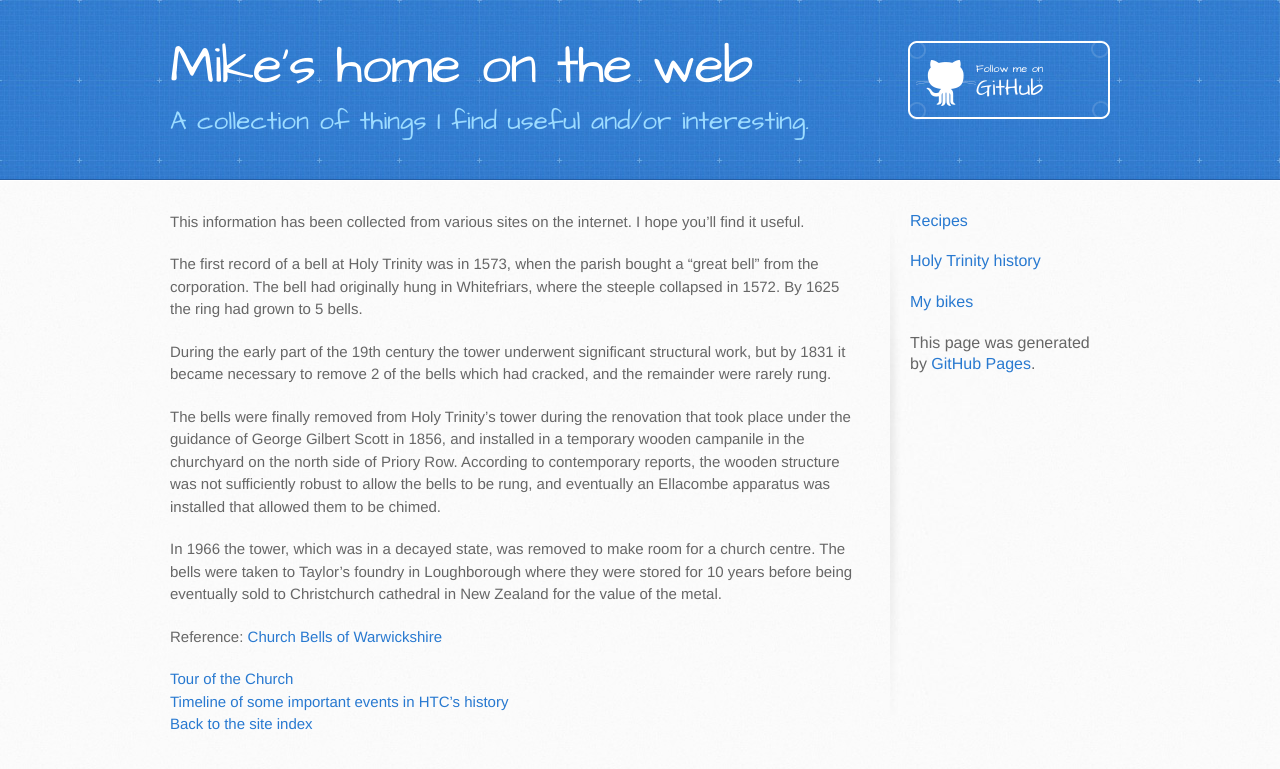
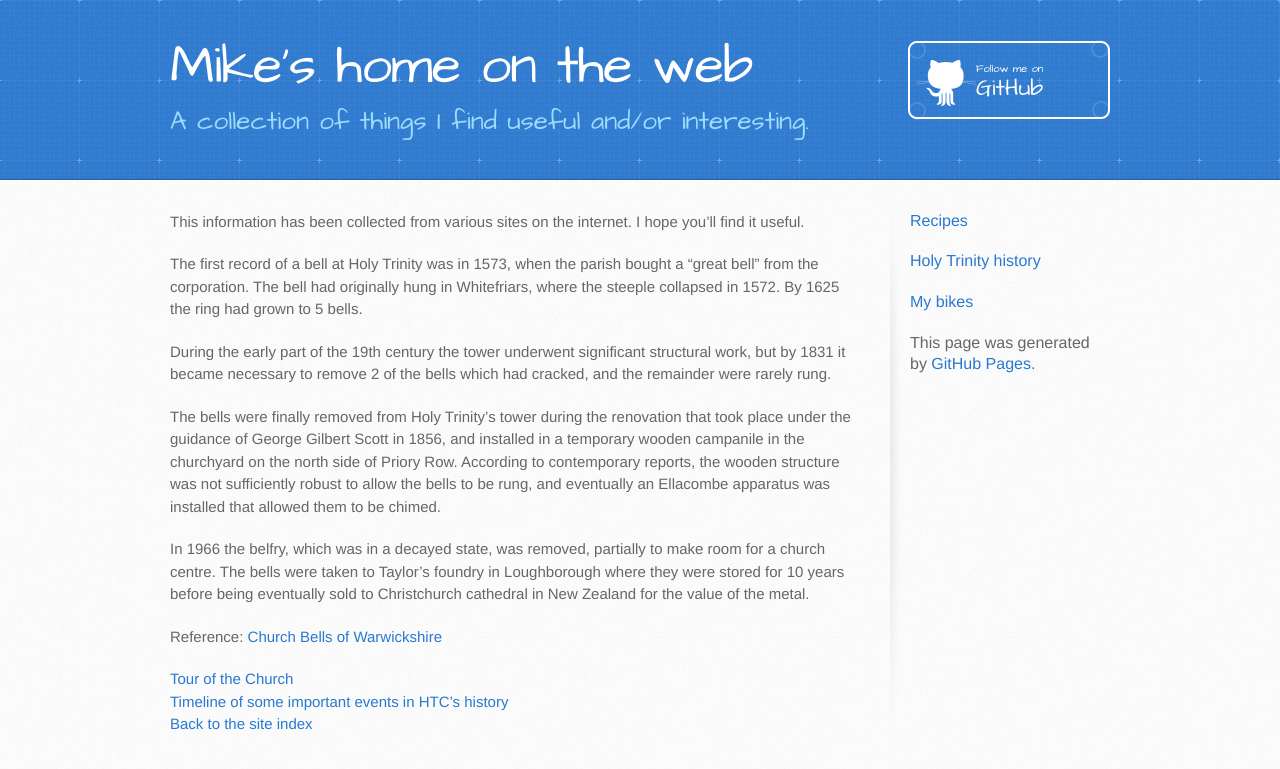
Before and after one commit to emseedee/emseedee.github.io, a Jekyll site: the page built from htc/bells.md, in a window 1280 px wide. Shown: the top 769 px of the page. Built offline with Jekyll 4.4.1, drawn with Linux system fonts in a browser that asks for light colours.

Commit message:
Update bells.md

```diff
--- a/htc/bells.md
+++ b/htc/bells.md
@@ -16,7 +16,7 @@ guidance of George Gilbert Scott in 1856, and installed in a temporary wooden ca
 north side of Priory Row. According to contemporary reports, the wooden structure was not sufficiently
 robust to allow the bells to be rung, and eventually an Ellacombe apparatus was installed that allowed them to be chimed.
 
-In 1966 the tower, which was in a decayed state, was removed to make room for a church centre. The bells were taken to
+In 1966 the belfry, which was in a decayed state, was removed, partially to make room for a church centre. The bells were taken to
 Taylor's foundry in Loughborough where they were stored for 10 years before being eventually sold to
 Christchurch cathedral in New Zealand for the value of the metal.
 
```
